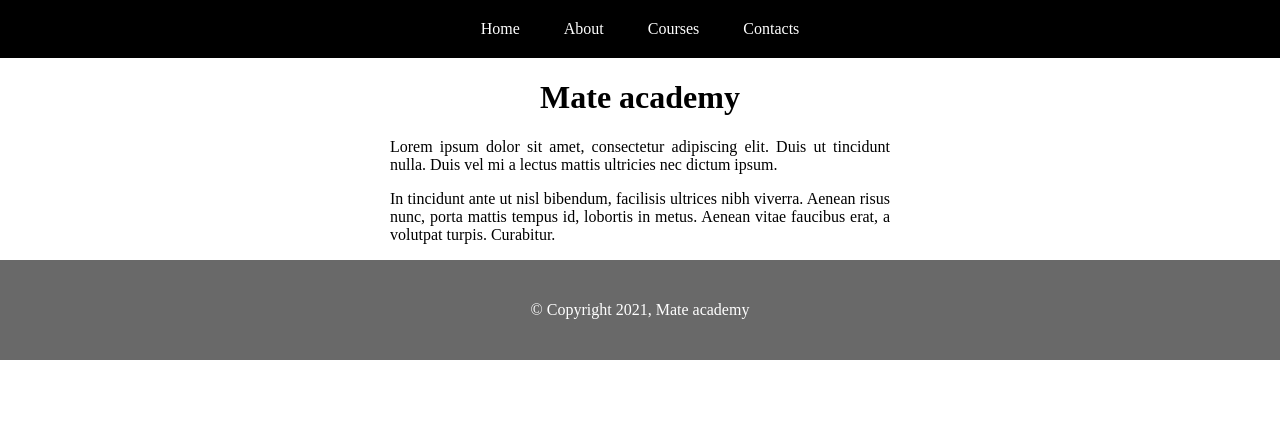
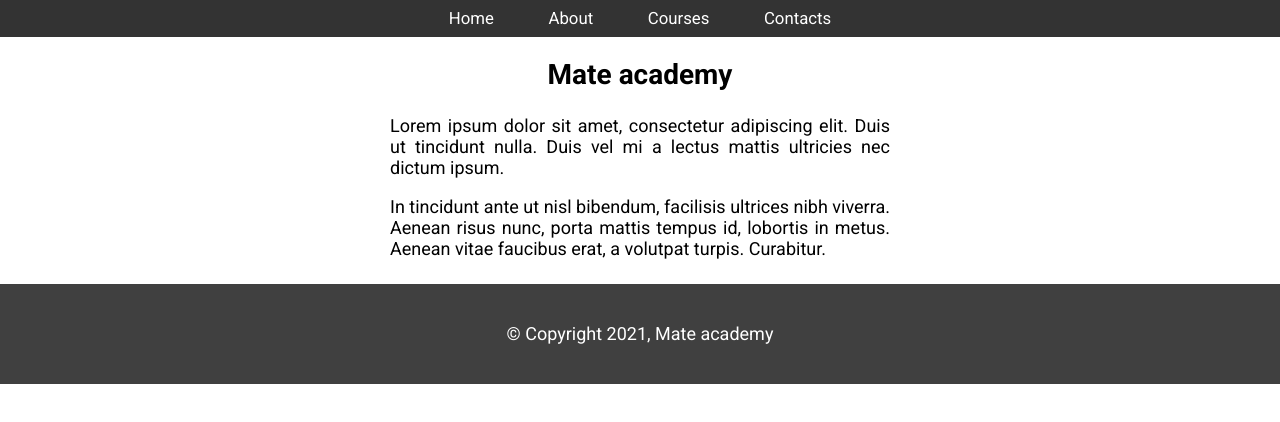
Before and after one commit to inrock1/mate, a plain HTML site: page index.html in a window 1280 px wide. Drawn offline with Linux system fonts and the light colour scheme; a web font is replaced by a local one.

Commit message:
css Box model basic

```diff
--- a/index.html
+++ b/index.html
@@ -3,28 +3,37 @@
   <head>
     <meta charset="UTF-8">
     <title>Mate academy</title>
+        <!-- Connect fonts here -->
     <link rel="stylesheet" href="style.css">
-</head>
-
+    <link rel="preconnect" href="https://fonts.googleapis.com">
+    <link rel="preconnect" href="https://fonts.gstatic.com" crossorigin>
+    <link href="https://fonts.googleapis.com/css2?family=Roboto:wght@400;700&display=swap" rel="stylesheet">
+  </head>
   <body>
-    <!-- insert your code here -->
-
-    <div class="nav">
-      <a class="link" href="index.html">Home</a>
-      <a class="link" href="about.html">About</a>
-      <a class="link" href="courses.html">Courses</a>
-      <a class="link" href="contacts.html">Contacts</a>
-    </div>
-
-        <h1>Mate academy</h1>
-        <div class="container">
-        <p>
-            Lorem ipsum dolor sit amet, consectetur adipiscing elit. Duis ut tincidunt nulla. Duis vel mi a lectus mattis ultricies nec dictum ipsum.
+    <body>
+      <div class="nav">
+        <a href="index.html" class="link">Home</a>
+        <a href="about.html" class="link">About</a>
+        <a href="courses.html" class="link">Courses</a>
+        <a href="contacts.html" class="link">Contacts</a>
+      </div>
+      <h1 class="title">Mate academy</h1>
+      <div class="container">
+        <p class="text">
+          Lorem ipsum dolor sit amet, consectetur adipiscing elit.
+          Duis ut tincidunt nulla.
+          Duis vel mi a lectus mattis ultricies nec dictum ipsum.
         </p>
-        <p>
-            In tincidunt ante ut nisl bibendum, facilisis ultrices nibh viverra. Aenean risus nunc, porta mattis tempus id, lobortis in metus. Aenean vitae faucibus erat, a volutpat turpis. Curabitur.
+        <p class="text">
+          In tincidunt ante ut nisl bibendum, facilisis ultrices
+          nibh viverra. Aenean risus nunc, porta mattis tempus
+          id, lobortis in metus. Aenean vitae faucibus erat,
+          a volutpat turpis. Curabitur.
         </p>
-        </div>
-        <div class="footer">© Copyright 2021, Mate academy</div>
+      </div>
+      <div class="footer">
+        © Copyright 2021, Mate academy
+      </div>
+    </body>
   </body>
 </html>
--- a/style.css
+++ b/style.css
@@ -1,38 +1,47 @@
-/* insert styles here */
-@import url('https://fonts.googleapis.com/css2?family=Sofia+Sans&display=swap');
 
-body{
-  margin: 0;
-  font-size: 16px;
-  font-family: Sofia Sans;
-}
-.nav{
-line-height: 38px;
-text-align: center;
-background-color: black;
-padding: 10px 0
+html {
+  font-size: 14px;
+  font-family: Roboto, Arial;
 }
 
+.nav {
+  background-color: rgba(0, 0, 0, 0.8);
+  text-align: center;
+  font-size: 1.2rem;
+  padding: 0.5em 0;
+}
 .link {
-color: white;
-text-decoration: none;
-padding: 0 20px;
+  text-decoration: none;
+  color: white;
+  padding: 0 1.5em;
 }
-h1{
-text-align: center;
+
+.title {
+  text-align: center;
+  font-size: 2rem;
+  margin: 0.75em 0;
 }
-p{
-text-align: justify;
+
+body {
+  font-size: 18px;
+  margin: 0;
+  font-family: Roboto, Arial, sans-serif;
 }
-.container{
-margin: auto;
-width: 500px;
 
+
+.text {
+  text-align: justify;
 }
-.footer{
-background-color: dimgray;
-color: white;
-text-align: center;
-line-height: 100px;
-height: 100px;
+
+.container {
+  width: 500px;
+  margin: 1.75rem auto;
 }
+
+.footer {
+  background-color: rgb(25%, 25%, 25%);
+  color: white;
+  height: 100px;
+  line-height: 100px;
+  text-align: center;
+}
```
